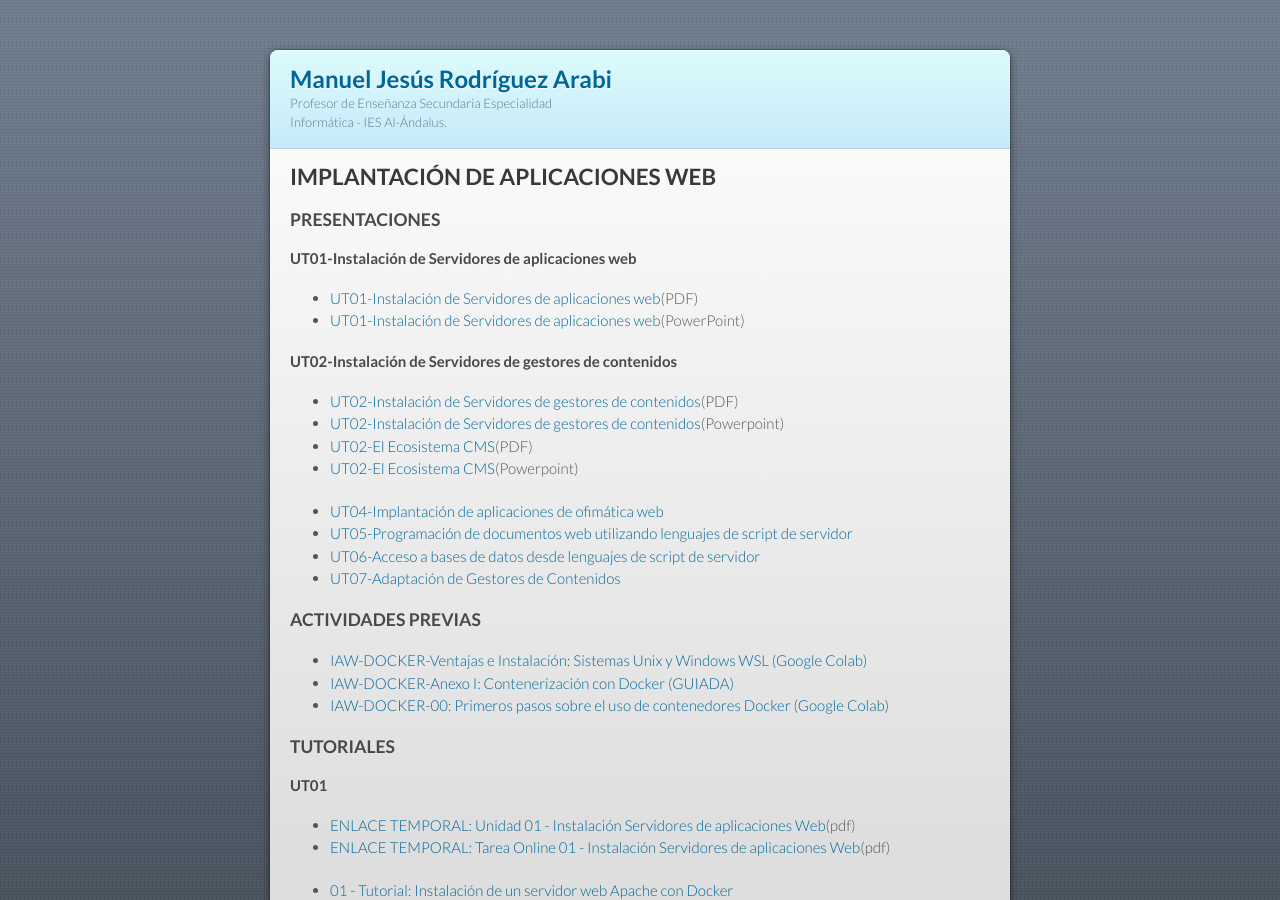
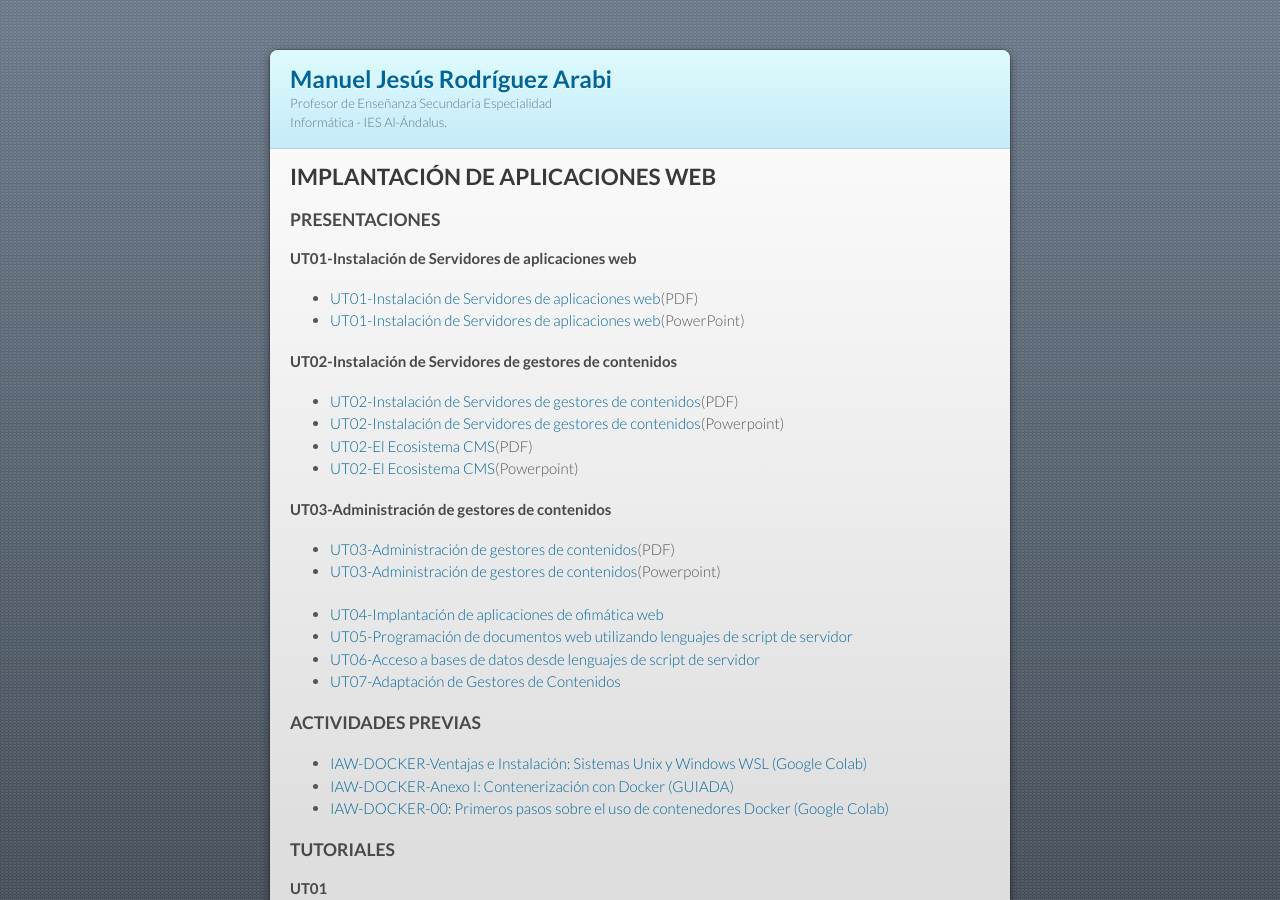
Before and after one commit to mrodara/mrodara.github.io, a Jekyll site: the page built from mods/iaw.md, in a window 1280 px wide and 900 px high. Built offline with Jekyll 4.4.1, drawn with Linux system fonts in a browser that asks for light colours; our own code applies the rules of GitHub Pages for plain Markdown files.

Commit message:
feat: :memo: Add slides por IAW UT03 Module
Add slides por IAW UT03 Module

```diff
--- a/mods/iaw.md
+++ b/mods/iaw.md
@@ -16,6 +16,12 @@ layout: default
 * [UT02-Instalación de Servidores de gestores de contenidos](../presentaciones/IAW/IAW-UT02-slides.pptx)(Powerpoint)
 * [UT02-El Ecosistema CMS](../presentaciones/IAW/ecosistema-cms.pdf)(PDF)
 * [UT02-El Ecosistema CMS](../presentaciones/IAW/ecosistema-cms.pptx)(Powerpoint)
+
+#### UT03-Administración de gestores de contenidos
+
+* [UT03-Administración de gestores de contenidos](../presentaciones/IAW/IAW-UT03-slides.pdf)(PDF)
+* [UT03-Administración de gestores de contenidos](../presentaciones/IAW/IAW-UT03-slides.pptx)(Powerpoint)
+
 
 * [UT04-Implantación de aplicaciones de ofimática web](https://slides.com/manueljesusrodriguezarabi/iaw-ut02-instalacion-de-servidores-de-gestores-de-contenidos/fullscreen)
 * [UT05-Programación de documentos web utilizando lenguajes de script de servidor](https://slides.com/manueljesusrodriguezarabi/iaw-ut04-implantacion-de-aplicaciones-de-ofimatica-web/fullscreen)
```
Also changed, not shown: 2 other files.
